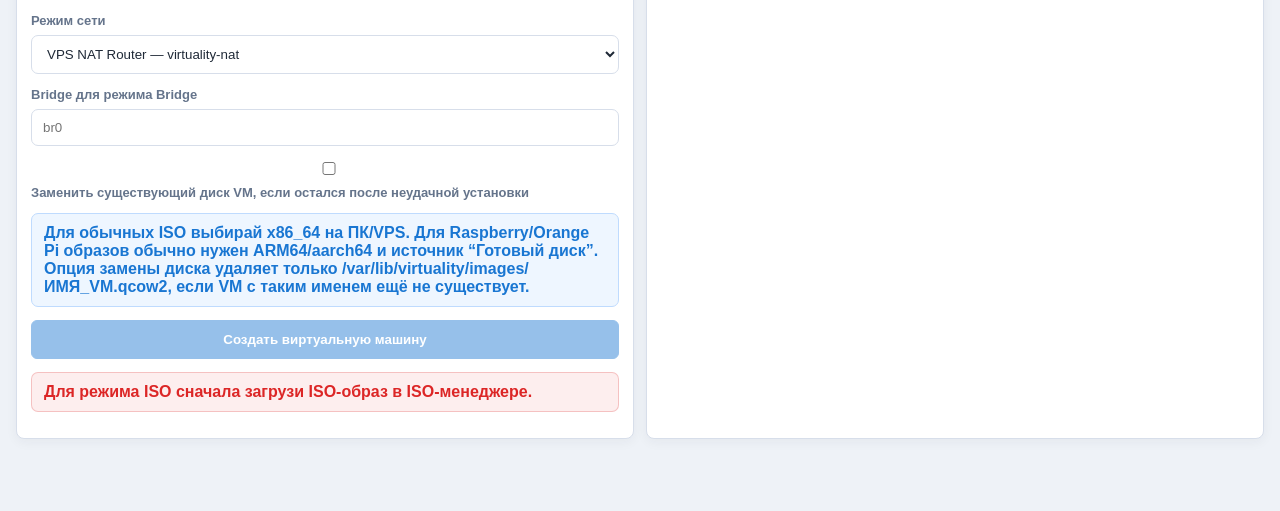
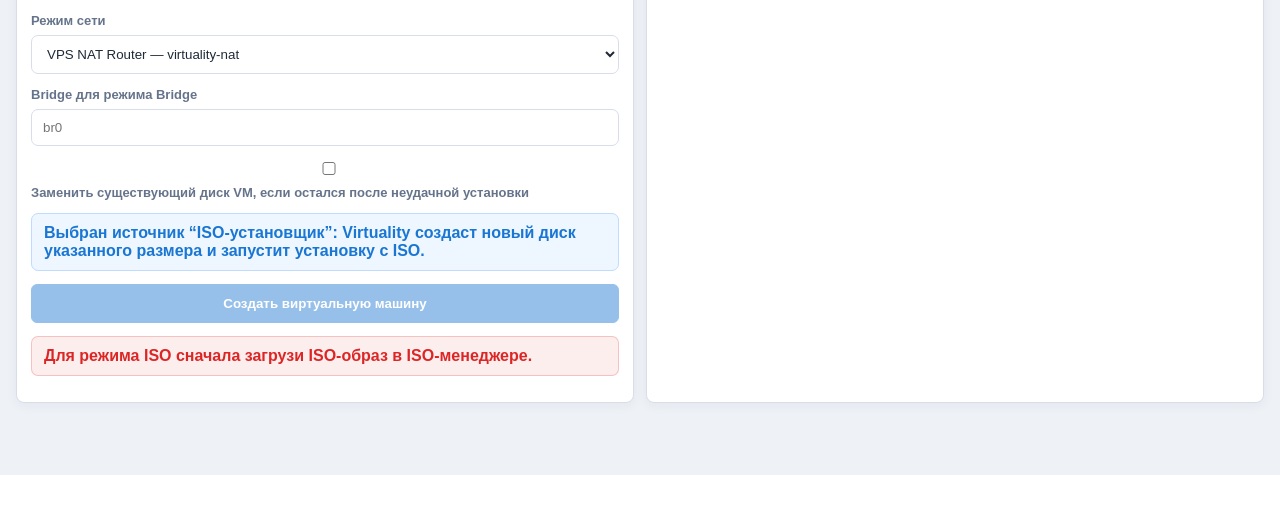
Before and after one commit to viktor138irk/virtuality, a FastAPI app: template web/templates/vm_create.html in a window 1280 px wide. Shown: the part 522-1033 px from the top of the page. After the commit the page ends 997 px from the top, so only its background shows below. Run offline with FastAPI, Linux system fonts and the light colour scheme; the template is opened without the code that fills it, so the values that code supplies are empty.

Commit message:
Подпись источника образа VM стала динамической

```diff
--- a/web/templates/vm_create.html
+++ b/web/templates/vm_create.html
@@ -76,7 +76,7 @@
           </label>
 
           <label id="iso-source-row">
-            <span>ISO образ</span>
+            <span id="source-image-label">ISO образ</span>
             <select name="iso_path">
               {% for iso in isos %}
                 <option value="{{ iso.path }}" {% if form.iso_path == iso.path %}selected{% endif %}>{{ iso.name }} — {{ iso.size }}</option>
@@ -85,7 +85,7 @@
           </label>
 
           <label id="disk-image-source-row">
-            <span>Готовый образ диска</span>
+            <span id="disk-image-label">Готовый образ диска</span>
             <select name="disk_image_path">
               {% for image in disk_images %}
                 <option value="{{ image.path }}" {% if form.disk_image_path == image.path %}selected{% endif %}>{{ image.name }} — {{ image.size }} — {{ image.format }}</option>
@@ -111,7 +111,7 @@
             <span>Заменить существующий диск VM, если остался после неудачной установки</span>
           </label>
 
-          <div class="notice">
+          <div id="source-mode-notice" class="notice">
             Для обычных ISO выбирай x86_64 на ПК/VPS. Для Raspberry/Orange Pi образов обычно нужен ARM64/aarch64 и источник “Готовый диск”. Опция замены диска удаляет только /var/lib/virtuality/images/ИМЯ_VM.qcow2, если VM с таким именем ещё не существует.
           </div>
 
@@ -156,6 +156,9 @@ IMG ARM: qemu-img convert -O qcow2 image.img VM.qcow2
     const isoRow = document.getElementById('iso-source-row');
     const diskImageRow = document.getElementById('disk-image-source-row');
     const diskSizeRow = document.getElementById('disk-size-row');
+    const sourceImageLabel = document.getElementById('source-image-label');
+    const diskImageLabel = document.getElementById('disk-image-label');
+    const sourceModeNotice = document.getElementById('source-mode-notice');
     const isoWarning = document.getElementById('iso-missing-warning');
     const diskWarning = document.getElementById('disk-image-missing-warning');
     const createButton = document.getElementById('create-vm-button');
@@ -166,8 +169,13 @@ IMG ARM: qemu-img convert -O qcow2 image.img VM.qcow2
       const isDisk = sourceType.value === 'disk_image';
       isoRow.style.display = isDisk ? 'none' : 'grid';
       diskImageRow.style.display = isDisk ? 'grid' : 'none';
+      sourceImageLabel.textContent = isDisk ? 'Готовый образ диска' : 'ISO образ';
+      diskImageLabel.textContent = isDisk ? 'Готовый образ диска' : 'ISO образ';
       diskSizeRow.style.opacity = isDisk ? '.45' : '1';
       diskSizeRow.querySelector('span').textContent = isDisk ? 'Диск, GB — не используется при импорте' : 'Диск, GB';
+      sourceModeNotice.textContent = isDisk
+        ? 'Выбран источник “Готовый диск”: Virtuality импортирует .img/.raw/.qcow2 в новый qcow2-диск VM. Поле “Диск, GB” не используется.'
+        : 'Выбран источник “ISO-установщик”: Virtuality создаст новый диск указанного размера и запустит установку с ISO.';
       if (isoWarning) isoWarning.style.display = !isDisk && !hasIsos ? 'block' : 'none';
       if (diskWarning) diskWarning.style.display = isDisk && !hasDiskImages ? 'block' : 'none';
       createButton.disabled = isDisk ? !hasDiskImages : !hasIsos;
```
